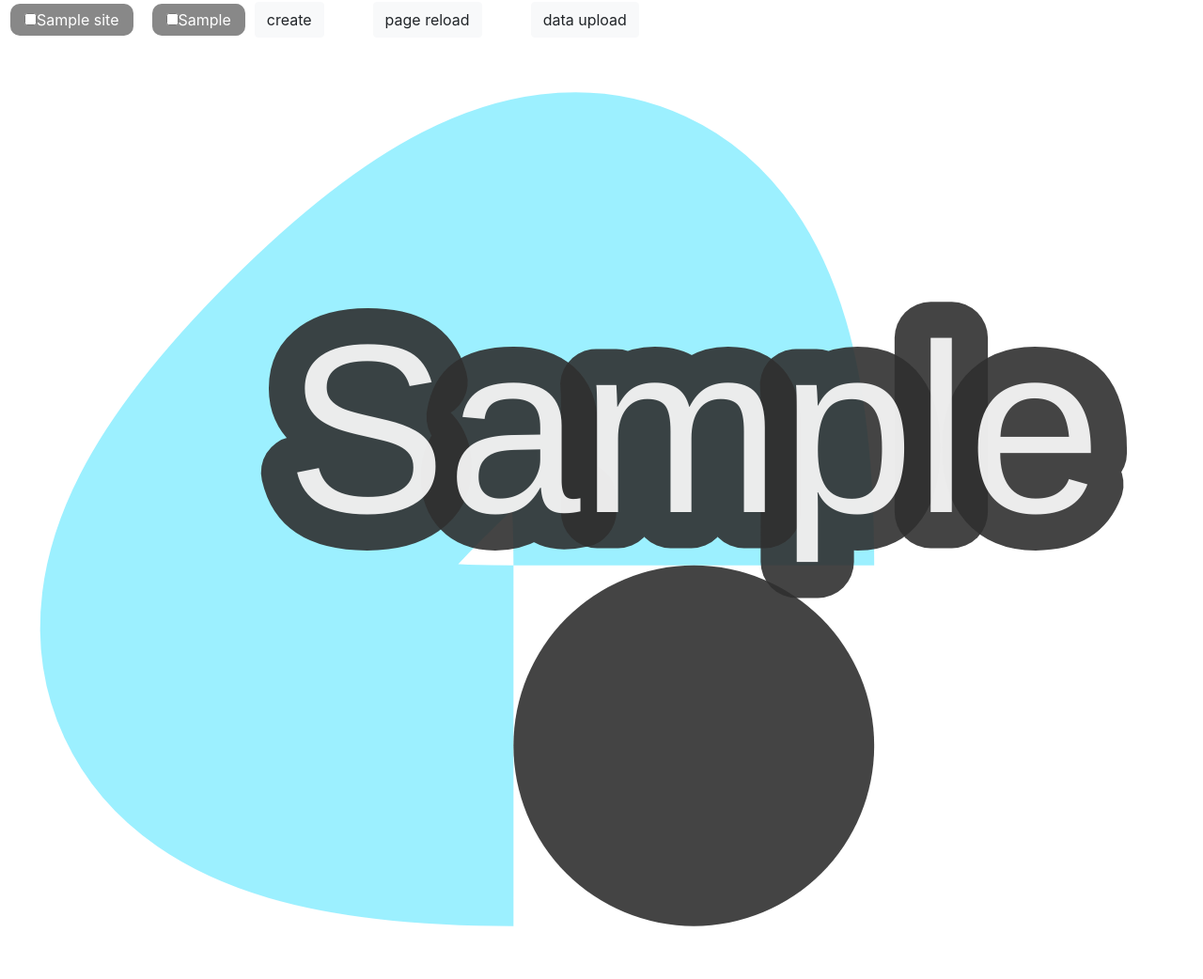
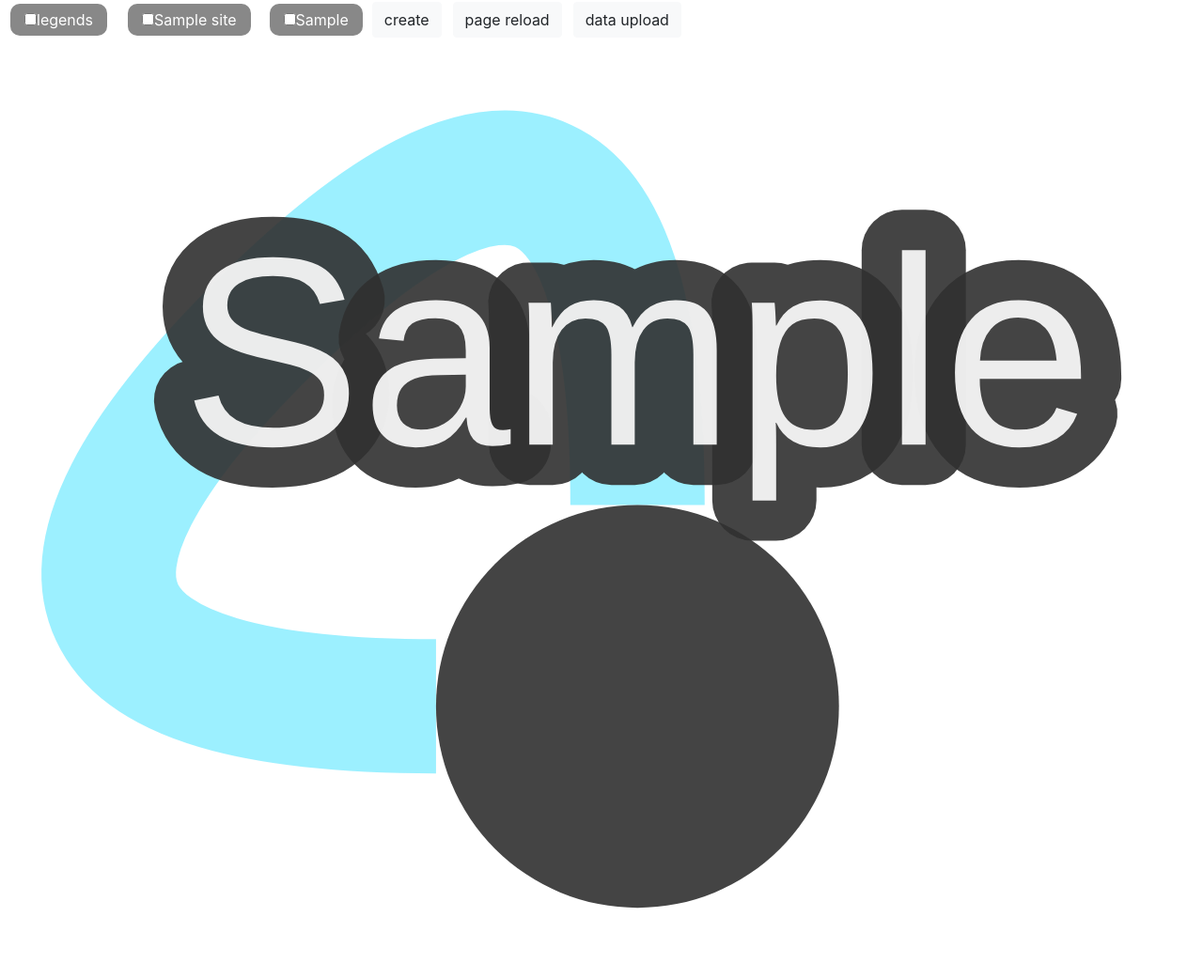
Before and after one commit to Hisaaki-Kato/CaneX, a Django app: template templates/main.html in a window 1280 px wide. Shown: the whole page at 94% size. Run offline with Django 3.2, Linux system fonts and the light colour scheme; the template is opened without the code that fills it: most values are stand-ins (such as "Sample title", 1, 10 or a date in 2020); some libraries are stand-ins or nearby versions.

Commit message:
Add function to display legends.

```diff
--- /dev/null
+++ b/CaneXapp/templatetags/be_half.py
@@ -0,0 +1,7 @@
+from django import template
+
+register = template.Library()
+
+@register.filter
+def be_half(value):
+    return (value / 2)
--- a/CaneXapp/views.py
+++ b/CaneXapp/views.py
@@ -40,7 +40,7 @@
     for i in itertools.permutations(sharps, r=2):
         vec1 = [int(num1) for num1 in i[0].vectors]
         vec2 = [int(num2) for num2 in i[1].vectors]
-        dot = (np.dot(np.array(vec1)[ids], np.array(vec2)[ids]))/2
+        dot = (np.dot(np.array(vec1)[ids], np.array(vec2)[ids]))
         dot_list = [i[0].name, i[1].name, dot]
         node_list.append(dot_list)
 
--- a/static/css/main.css
+++ b/static/css/main.css
@@ -18,7 +18,7 @@
 }
 
 #btn-reload, #btn-upload {
-  margin: 0 0 0 50px
+  margin: 0 0 0 10px
 }
 
 span {
--- a/templates/main.html
+++ b/templates/main.html
@@ -1,6 +1,6 @@
 {% extends "base.html" %}
 {% load static %}
-
+{% load be_half %}
 
 {% block customcss %}
   <link rel='stylesheet' type="text/css" href="{% static 'css/main.css' %}">
@@ -9,6 +9,11 @@
 {% block header %}
 <table>
   <tr>
+    <td>
+      <div class="check">
+        <input type="checkbox" id="show-legend" value="legend"><span>legends</span>
+      </div>
+    </td>
     <td>
       <form action="{% url 'main' %}" method="post" class="form-inline">
         {% csrf_token %}
@@ -62,7 +67,7 @@
       ],
       edges:[
         {% for node in node_list %}
-          {data: {source: '{{ node.0 }}', target: '{{ node.1 }}', relationship: '{{ node.2 }}' }},
+          {data: {source: '{{ node.0 }}', target: '{{ node.1 }}', relationship: '{{ node.2 }}', width: '{{ node.2 | be_half }}' }},
         {% endfor %}
       ],
     };
@@ -81,16 +86,21 @@
           'height': 'data(size)',
           'font-size': '20px',
           'text-halign': 'center',
-
         }
       },
       {
         selector: 'edge',
         css: {
           'line-color': 'rgb(58, 225, 255)',
-          'width': 'data(relationship)',
+          'width': 'data(width)',
           'opacity': '0.5',
           'curve-style': 'straight',
+          'label': 'data(relationship)',
+          'color': '#fff',             //text color
+          'text-outline-color': 'rgb(48, 48, 48)',
+          'text-outline-width': '3px',
+          'font-size': '0',
+          'text-opacity': '0.8',
         }
       }
     ]
@@ -107,7 +117,6 @@
         animate: 'end',
         animationDuration: 2500,
         animationEasing: 'spring(500, 40)',
-
       }).run();
     } );
 
@@ -117,10 +126,13 @@
 
       cy.nodes().style({
         'background-color': 'rgb(48, 48, 48)',
+        'opacity': '0.9',
         });
       cy.edges().style({
         'line-color': 'rgb(58, 225, 255)',
         'z-index': '0',
+        'color': '#fff',
+        'text-opacity': '0.5',
       });
 
       tgt.style({
@@ -129,6 +141,8 @@
       edge.style({
         'line-color': 'rgb(255, 126, 51)',
         'z-index': '999',
+        'color': 'rgb(255, 126, 51)',
+        'text-opacity': '1',
       });
 
       cy.layout({
@@ -147,7 +161,21 @@
         },
       }).run();
     });
+
+    //legends
+    $('#show-legend').change(function() {
+      if ($(this).is(':checked')) {
+        cy.edges().style({
+          'font-size': '20px',
+          });
+      } else {
+        cy.edges().style({
+          'font-size': '0',
+          });
+      };
+    });
   });
+
 
 </script>
 {% endblock customjs %}
```
Also changed, not shown: CaneXapp/templatetags/__init__.py (added).
